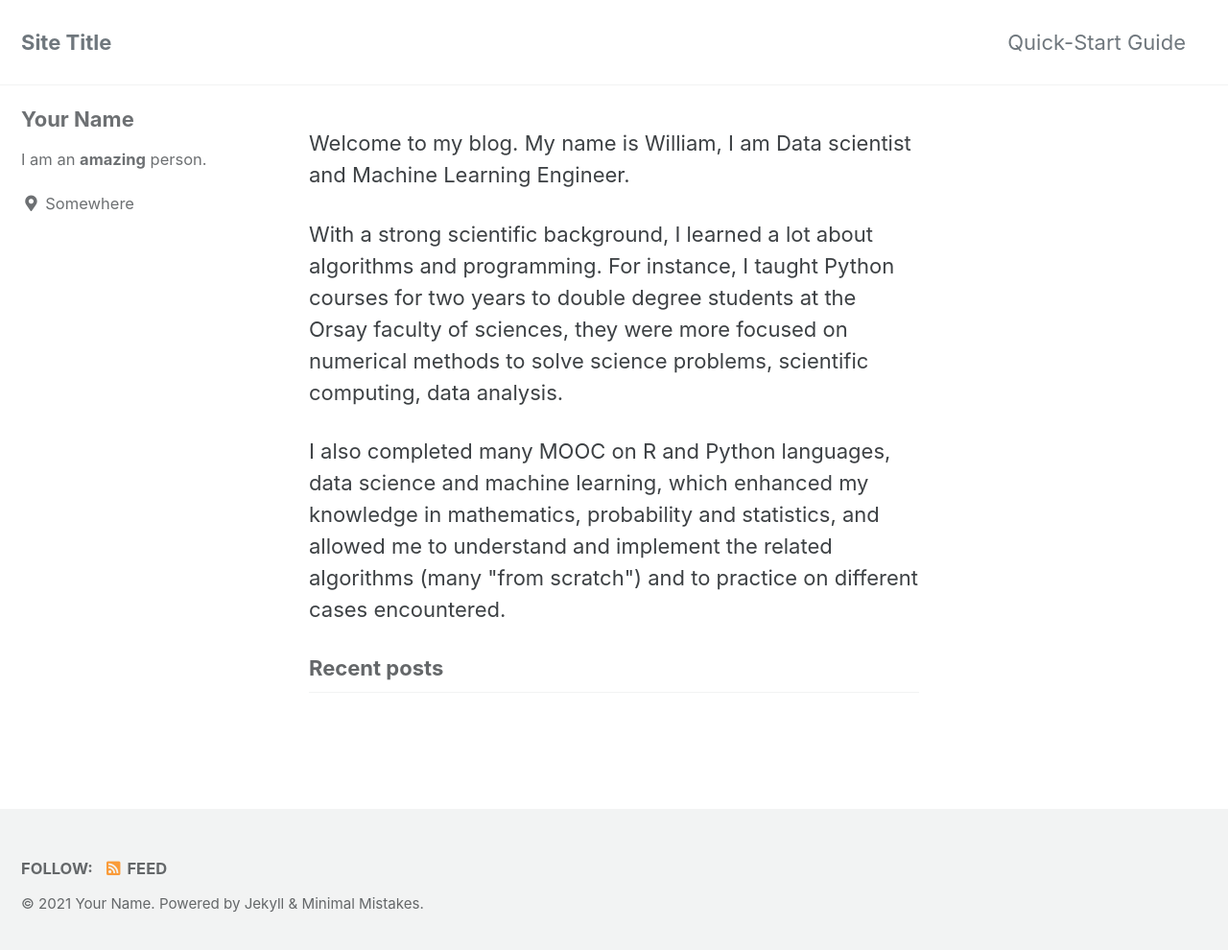
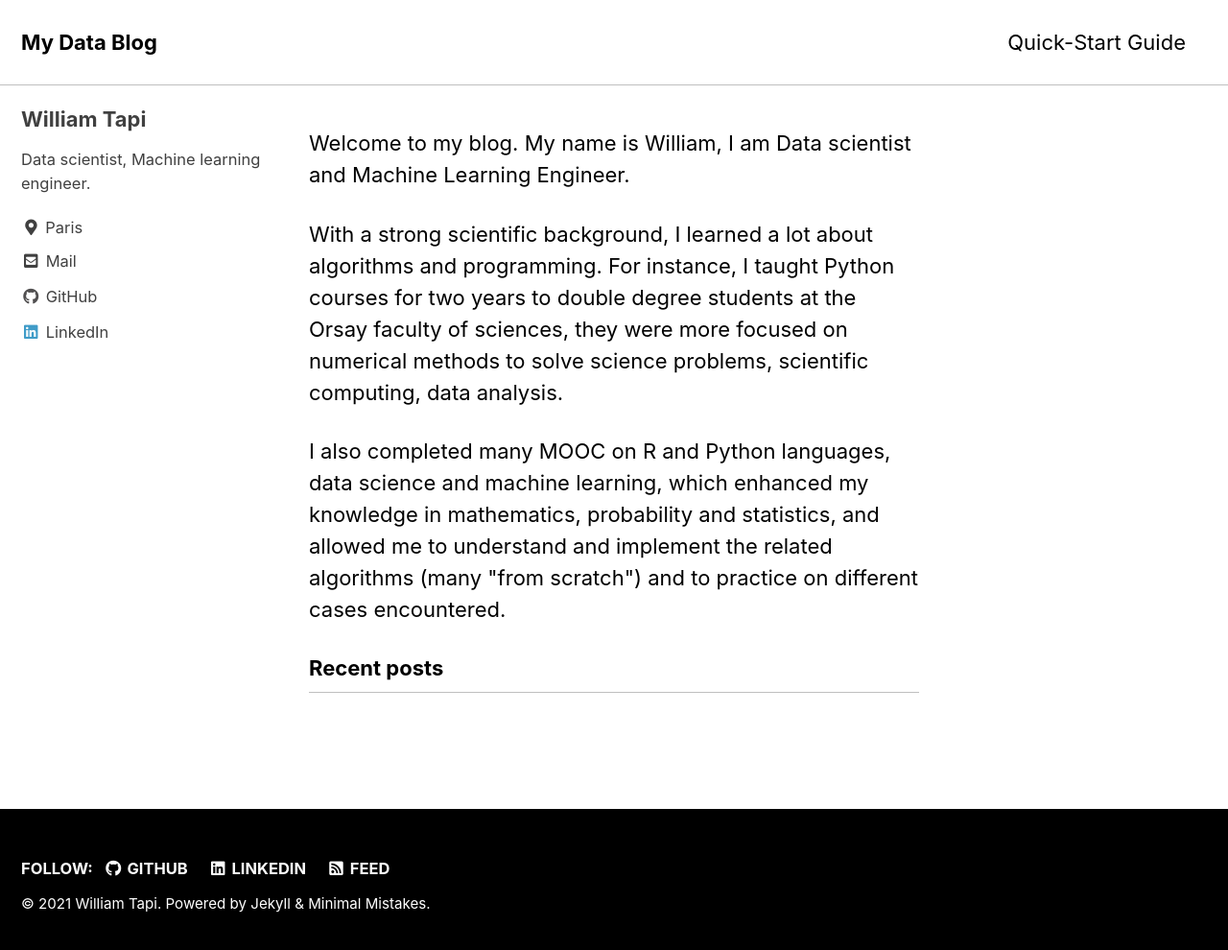
Before and after one commit to Will007-max/Will007-max.github.io, a Jekyll site: the page built from index.html, in a window 1280 px wide and 997 px high. Shown: the top 990 px of the window at 96% size. Built offline with Jekyll 4.4.1, drawn with Linux system fonts in a browser that asks for light colours; cached includes are drawn as plain includes; the list of posts is cut into pages by our own code.

Commit message:
Update _config.yml

```diff
--- a/_config.yml
+++ b/_config.yml
@@ -12,14 +12,14 @@
 
 # theme                  : "minimal-mistakes-jekyll"
 # remote_theme           : "mmistakes/minimal-mistakes"
-minimal_mistakes_skin    : "default" # "air", "aqua", "contrast", "dark", "dirt", "neon", "mint", "plum", "sunrise"
+minimal_mistakes_skin    : "contrast" # "air", "aqua", "default", "dark", "dirt", "neon", "mint", "plum", "sunrise"
 
 # Site Settings
 locale                   : "en-US"
-title                    : "Site Title"
-title_separator          : "-"
+title                    : "My Data Blog"
+title_separator          : "|"
 subtitle                 : # site tagline that appears below site title in masthead
-name                     : "Your Name"
+name                     : "William Tapi"
 description              : "An amazing website."
 url                      : # the base hostname & protocol for your site e.g. "https://mmistakes.github.io"
 baseurl                  : # the subpath of your site, e.g. "/blog"
@@ -94,15 +94,15 @@ analytics:
 
 # Site Author
 author:
-  name             : "Your Name"
+  name             : "William Tapi"
   avatar           : # path of avatar image, e.g. "/assets/images/bio-photo.jpg"
-  bio              : "I am an **amazing** person."
-  location         : "Somewhere"
+  bio              : "Data scientist, Machine learning engineer."
+  location         : "Paris"
   email            :
   links:
-    - label: "Email"
+    - label: "Mail"
       icon: "fas fa-fw fa-envelope-square"
-      # url: "mailto:your.name@email.com"
+      url: "mailto:djampatapi@yahoo.fr"
     - label: "Website"
       icon: "fas fa-fw fa-link"
       # url: "https://your-website.com"
@@ -114,10 +114,13 @@ author:
       # url: "https://facebook.com/"
     - label: "GitHub"
       icon: "fab fa-fw fa-github"
-      # url: "https://github.com/"
+      url: "https://github.com/Will007-max"
     - label: "Instagram"
       icon: "fab fa-fw fa-instagram"
       # url: "https://instagram.com/"
+    - label: "LinkedIn"
+      icon: "fab fa-fw fa-linkedin"
+      url: "https://www.linkedin.com/in/william-b-djampa-tapi-a2a17b110/"
 
 # Site Footer
 footer:
@@ -130,7 +133,7 @@ footer:
       # url:
     - label: "GitHub"
       icon: "fab fa-fw fa-github"
-      # url:
+      url: "https://github.com/Will007-max"
     - label: "GitLab"
       icon: "fab fa-fw fa-gitlab"
       # url:
@@ -140,6 +143,9 @@ footer:
     - label: "Instagram"
       icon: "fab fa-fw fa-instagram"
       # url:
+    - label: "LinkedIn"
+      icon: "fab fa-fw fa-linkedin"
+      url: "https://www.linkedin.com/in/william-b-djampa-tapi-a2a17b110/"
 
 
 # Reading Files
```
